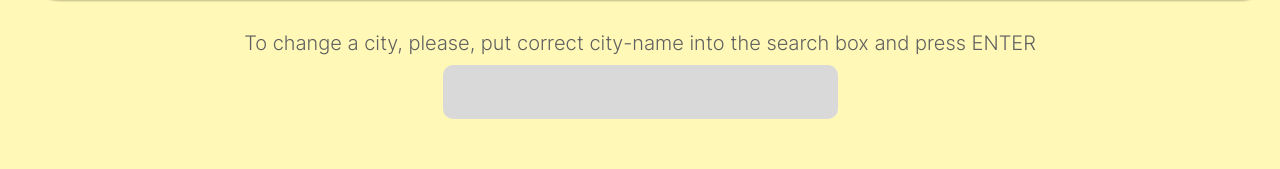
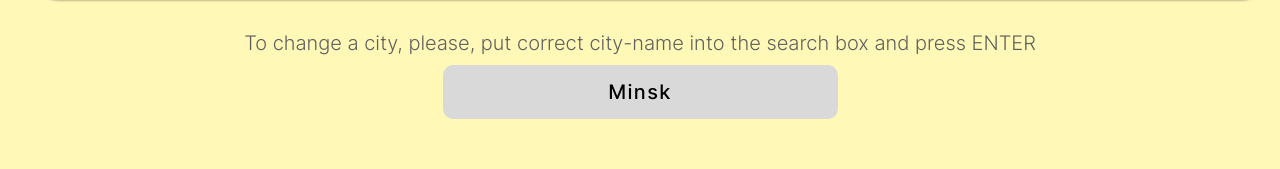
Before and after one commit to amadeus1101/react-weather, a React (Create React App) app: page / in a window 1280 px wide. Shown: the part 599-768 px from the top of the page. Built offline with nearby package versions, Linux system fonts and the light colour scheme; no server answers.

Commit message:
header-bug-menu--fixed

```diff
--- a/src/App.js
+++ b/src/App.js
@@ -24,7 +24,6 @@ import "./index.scss";
 
 function App() {
   console.log("render");
-
   const cardMenu = ["3 Days", "Week"];
 
   const [weather, setWeather] = React.useState({});
--- a/src/components/Header.jsx
+++ b/src/components/Header.jsx
@@ -21,10 +21,11 @@ function Header({ changeColorTheme, mode }) {
     if (!menuOpened) {
       menu.classList.add("active-menu");
       document.querySelector("header").classList.add("burger-opened");
-      //document.body.style.overflow = "hidden";
+      document.body.style.overflowY = "hidden";
     } else {
       menu.classList.remove("active-menu");
       document.querySelector("header").classList.remove("burger-opened");
+      document.body.style.overflowY = "auto";
       //document.body.style.overscrollBehavior = "none";
     }
     setMenuOpened(!menuOpened);
--- a/src/index.scss
+++ b/src/index.scss
@@ -236,19 +236,23 @@ p.subtitle a {
 }
 @media (max-width: 500px) {
   header.burger-opened {
-    nav {
     position: fixed;
+    transition: transform 0.5s;
     left: 0;
     top: -100%;
     transform: translateY(100%);
     width: 100%;
     height: 100vh;
-      height: calc(var(--vh, 1vh) * 100);
+    //min-height: 100vh;
+    //overflow-y: hidden;
+
     z-index: 1000;
     background: rgb(202, 8, 47);
+    nav {
       padding: 200px 50px;
       flex-direction: column;
       align-items: center;
+
       .logo {
         svg {
           width: 36px;
--- a/src/pages/Home.jsx
+++ b/src/pages/Home.jsx
@@ -15,7 +15,7 @@ function Home({
   showCurrentDate,
   catchLocation,
 }) {
-  const [inputValue, setInputValue] = React.useState("");
+  const [inputValue, setInputValue] = React.useState(location);
   const checkCityname = (event) => {
     if (event.key === "Enter") {
       setLocation(inputValue);
```
Lines whose indentation alone changed are shown as unchanged.
